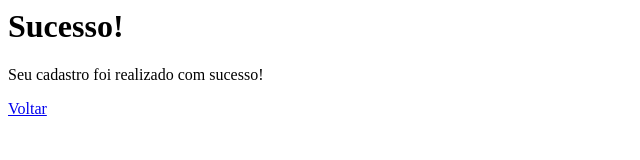
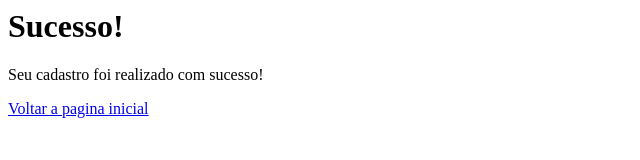
Before and after one commit to rogerioAnderson/curso, a plain HTML site: page suceso.html in a window 1280 px wide. Shown: the whole page, without its empty margins (0-640 px from the left). Drawn offline with Linux system fonts and the light colour scheme.

Commit message:
new file:   arquivo.teste 	modified:   cadastro.html 	modified:   suceso.html

```diff
--- a/suceso.html
+++ b/suceso.html
@@ -3,7 +3,7 @@
         <h1>Sucesso!</h1>
         <p>Seu cadastro foi realizado com sucesso!</p>
         <a href="index.html">
-            Voltar
+            Voltar a pagina inicial
         </a>
     </body>
 </html>
```
Also changed, not shown: cadastro.html (+1 -1 lines), 1 other file.
